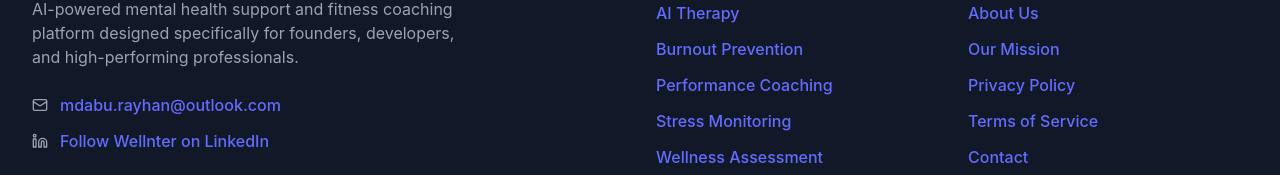
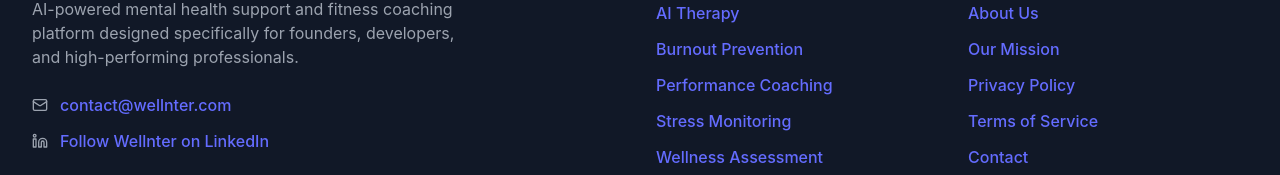
Before and after one commit to AbuRayhan71/Wellnter, a React (Vite) app: page / in a window 1280 px wide. Shown: the part 4643-4818 px from the top of the page. Built offline with nearby package versions, Linux system fonts and the light colour scheme; what groq-sdk would draw is missing.

Commit message:
Update all email addresses to contact@wellnter.com

```diff
--- a/src/components/CriticalAppointmentModal.tsx
+++ b/src/components/CriticalAppointmentModal.tsx
@@ -74,7 +74,7 @@ Time: ${new Date().toLocaleString()}`;
 
       // Also send to backup email
       setTimeout(() => {
-        const backupMailto = `mailto:mdabu.rayhan@outlook.com?subject=${subject}&body=${encodeURIComponent(emailBody)}`;
+        const backupMailto = `mailto:contact@wellnter.com?subject=${subject}&body=${encodeURIComponent(emailBody)}`;
         window.open(backupMailto, '_blank');
       }, 1000);
 
--- a/src/components/Footer.tsx
+++ b/src/components/Footer.tsx
@@ -57,8 +57,8 @@ export function Footer() {
             <div className="mb-4 sm:mb-6 space-y-2 sm:space-y-3">
               <div className="flex items-center space-x-3 text-gray-400 text-sm sm:text-base">
                 <Mail className="w-4 h-4" />
-                <a href="mailto:mdabu.rayhan@outlook.com" className="hover:text-white transition-colors">
-                  mdabu.rayhan@outlook.com
+                <a href="mailto:contact@wellnter.com" className="hover:text-white transition-colors">
+                  contact@wellnter.com
                 </a>
               </div>
               <div className="flex items-center space-x-3 text-gray-400 text-sm sm:text-base">
@@ -98,7 +98,7 @@ export function Footer() {
                 className="text-gray-400 hover:text-white hover:bg-gray-800 p-2"
                 asChild
               >
-                <a href="mailto:mdabu.rayhan@outlook.com">
+                <a href="mailto:contact@wellnter.com">
                   <Mail className="w-5 h-5" />
                 </a>
               </Button>
--- a/src/components/Hero.tsx
+++ b/src/components/Hero.tsx
@@ -16,7 +16,7 @@ Please let me know the next steps.
 
 Best regards`);
 
-    window.location.href = `mailto:mdabu.rayhan@outlook.com?subject=${subject}&body=${body}`;
+    window.location.href = `mailto:contact@wellnter.com?subject=${subject}&body=${body}`;
   };
 
   const handleDemo = () => {
@@ -29,7 +29,7 @@ Please let me know your availability.
 
 Best regards`);
 
-    window.location.href = `mailto:mdabu.rayhan@outlook.com?subject=${subject}&body=${body}`;
+    window.location.href = `mailto:contact@wellnter.com?subject=${subject}&body=${body}`;
   };
 
   return (
```
